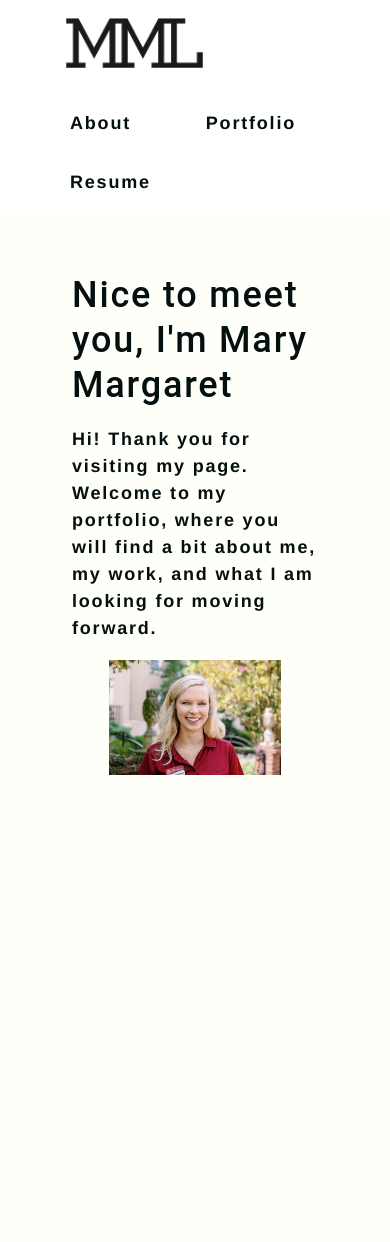
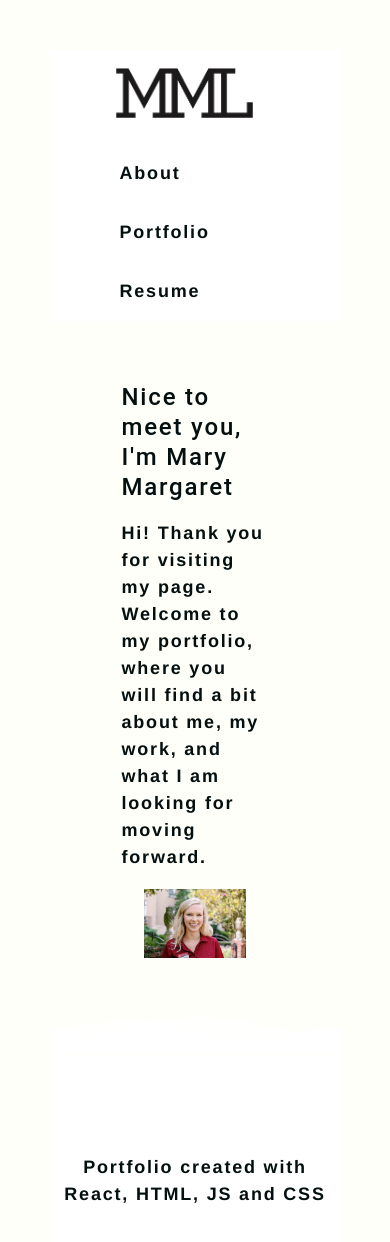
Before and after one commit to mmlawton15/ReactPortfolio, a React (Create React App) app: page / in a window 390 px wide. Shown: the top 1242 px of the page. Before the commit the page ends 844 px from the top, so only its background shows below. Built offline with nearby package versions, Linux system fonts and the light colour scheme.

Commit message:
working on wave code

```diff
--- a/src/App.js
+++ b/src/App.js
@@ -8,7 +8,7 @@
 import Portfolio from './components/pages/Portfolio';
 import Resume from './components/pages/Resume';
 import Home from './components/pages/Home';
-
+import Footer from './components/Footer/index.js'
 
 export default function App() {
   const [currentPage, setCurrentPage] = useState('Home');
@@ -28,9 +28,12 @@
   }
 
   return (
-    <div>
-      <Nav currentPage={currentPage} handlePageChange={setCurrentPage}></Nav>
-      {renderPage()}
-    </div>
+    <main>
+      <div>
+        <Nav currentPage={currentPage} handlePageChange={setCurrentPage}></Nav>
+        {renderPage()}
+      </div>
+      <Footer/>
+    </main>
   );
 }
--- a/src/components/Footer/index.js
+++ b/src/components/Footer/index.js
@@ -1,7 +1,28 @@
-// import React from 'react';
+import React from 'react';
 
-// function Footer() {
+export default function Footer() {
+    return (
+        <section>
+            <div id="wavecontainer">
+                <div className="slogan">
+                    <svg className="waves" xmlns="http://www.w3.org/2000/svg" xmlnsXlink="http://www.w3.org/1999/xlink" viewBox="0 24 150 28" preserveAspectRatio="none" shape-rendering="auto">
+                    <defs>
+                        <path id="gentle-wave" d="M-160 44c30 0 58-18 88-18s 58 18 88 18 58-18 88-18 58 18 88 18 v44h-352z" />
+                    </defs>
+                        <g className="parallax">
+                        <use xlinkHref="#gentle-wave" x="48" y="0" fill="rgba(255,255,255,0.7)" />
+                        <use xlinkHref="#gentle-wave" x="48" y="3" fill="rgba(255,255,255,0.5)" />
+                        <use xlinkHref="#gentle-wave" x="48" y="5" fill="rgba(255,255,255,0.3)" />
+                        <use xlinkHref="#gentle-wave" x="48" y="7" fill="#fff" />
+                        </g>
+                    </svg>
+                </div>
 
-// }
+                <div className="content flex">
+                <p>Portfolio created with React, HTML, JS and CSS</p>
+                </div>
+            </div>
+        </section>
 
-// export default Footer;
+    );
+}
--- a/src/index.css
+++ b/src/index.css
@@ -246,8 +246,89 @@
 }
 
 
+/*------------------------------------------------WAVES--------------------------------------------------------------------*/
+@import url(//fonts.googleapis.com/css?family=Lato:300:400);
+
+.header {
+  position:relative;
+  text-align:center;
+  background: linear-gradient(60deg, rgba(84,58,183,1) 0%, rgba(0,172,193,1) 100%);
+  color:white;
+}
 
 
+.inner-header {
+  height:65vh;
+  width:100%;
+  margin: 0;
+  padding: 0;
+}
+
+.flex { /*Flexbox for containers*/
+  display: flex;
+  justify-content: center;
+  align-items: center;
+  text-align: center;
+}
+
+.waves {
+  position:relative;
+  width: 100%;
+  height:15vh;
+  margin-bottom:-7px; /*Fix for safari gap*/
+  min-height:100px;
+  max-height:150px;
+}
+
+.content {
+  position:relative;
+  height:20vh;
+  text-align:center;
+  background-color: white;
+}
+
+/* Animation */
+
+.parallax > use {
+  animation: move-forever 25s cubic-bezier(.55,.5,.45,.5)     infinite;
+}
+.parallax > use:nth-child(1) {
+  animation-delay: -2s;
+  animation-duration: 7s;
+}
+.parallax > use:nth-child(2) {
+  animation-delay: -3s;
+  animation-duration: 10s;
+}
+.parallax > use:nth-child(3) {
+  animation-delay: -4s;
+  animation-duration: 13s;
+}
+.parallax > use:nth-child(4) {
+  animation-delay: -5s;
+  animation-duration: 20s;
+}
+@keyframes move-forever {
+  0% {
+   transform: translate3d(-90px,0,0);
+  }
+  100% {
+    transform: translate3d(85px,0,0);
+  }
+}
+/*Shrinking for mobile*/
+@media (max-width: 768px) {
+  .waves {
+    height:40px;
+    min-height:40px;
+  }
+  .content {
+    height:30vh;
+  }
+  h1 {
+    font-size:24px;
+  }
+}
 
 
 
```
